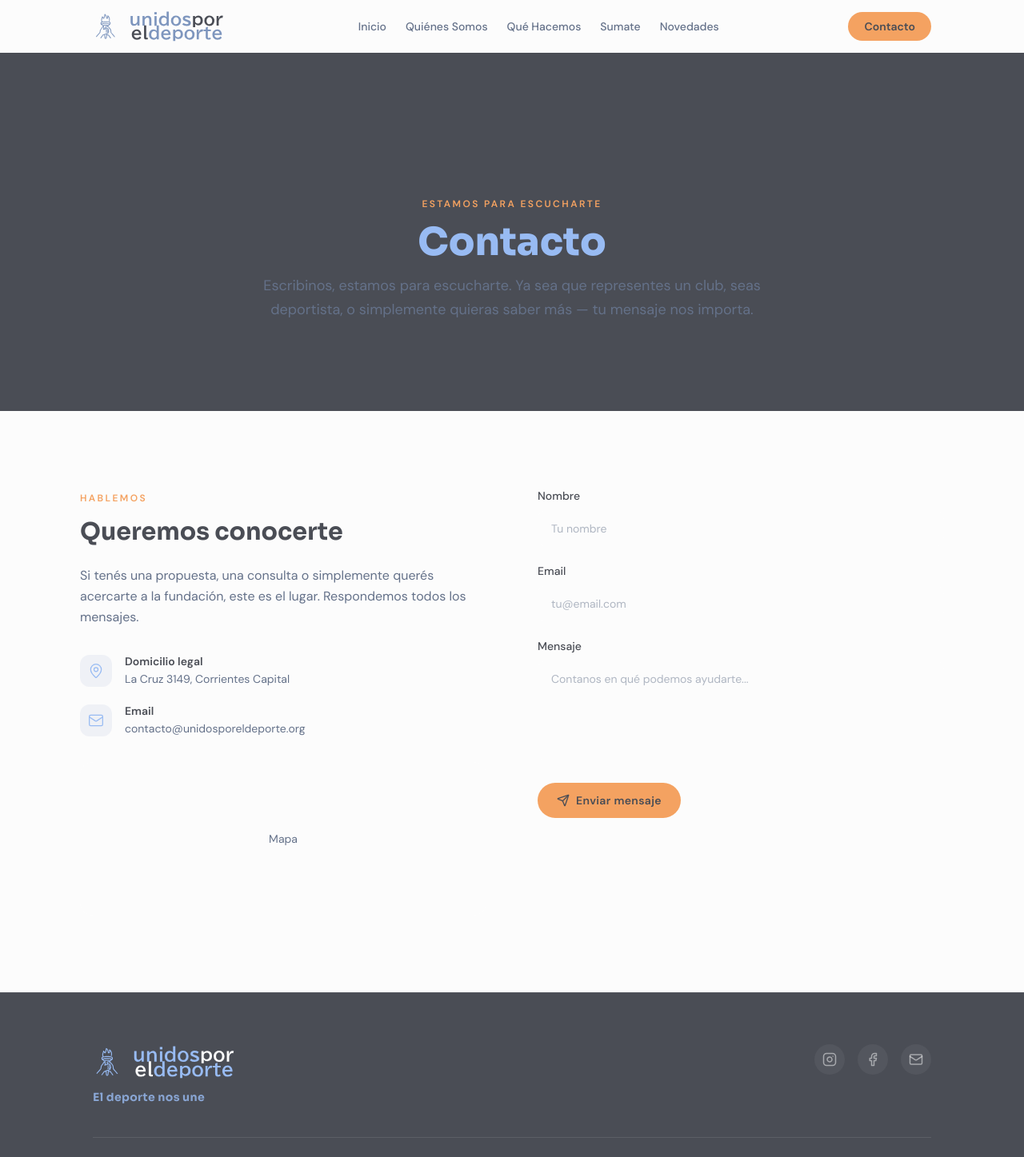
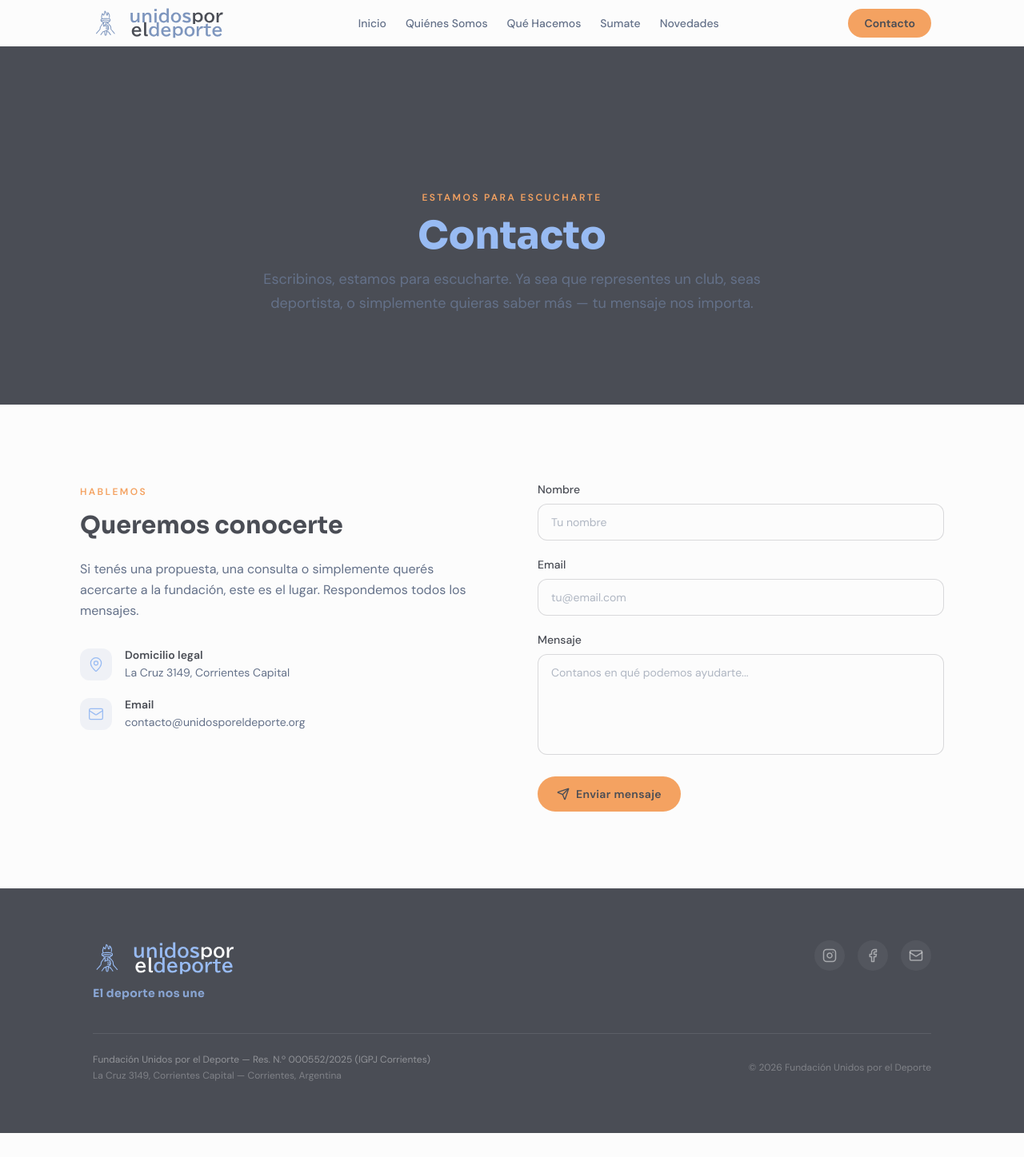
Before and after one commit to andrealopezpalomeque/unidosporeldeporte, a Nuxt app in the folder client/: page /contacto in a window 1280 px wide. Shown: the top 1447 px of the page at 80% size. After the commit the page ends 1417 px from the top, so only its background shows below. Built offline with nearby package versions, Linux system fonts and the light colour scheme; a web font is replaced by a local one.

Commit message:
fixes contacto form

```diff
--- a/client/components/AppHeader.vue
+++ b/client/components/AppHeader.vue
@@ -6,7 +6,7 @@
       'bg-white/95 backdrop-blur-sm',
     ]"
   >
-    <nav class="mx-auto max-w-[1080px] flex items-center justify-between px-4 py-3">
+    <nav class="mx-auto max-w-[1080px] flex items-center justify-between px-4 py-2">
       <!-- Logo -->
       <FullLogo
         layout="horizontal"
--- a/client/components/ContactSection.vue
+++ b/client/components/ContactSection.vue
@@ -34,7 +34,7 @@
             id="nombre"
             type="text"
             placeholder="Tu nombre"
-            class="w-full rounded-xl border border-white/10 dark:border-white/5 bg-white/5 dark:bg-white/[0.03] px-4 py-3 font-body text-sm text-inherit placeholder:text-slate/50 focus:outline-none focus:ring-2 focus:ring-light/30 transition-all duration-200"
+            class="w-full rounded-xl border border-dark/20 bg-white px-4 py-3 font-body text-sm text-dark placeholder:text-slate/50 focus:outline-none focus:ring-2 focus:ring-blue/40 focus:border-transparent transition-all duration-200"
           />
         </div>
         <div>
@@ -43,7 +43,7 @@
             id="email"
             type="email"
             placeholder="tu@email.com"
-            class="w-full rounded-xl border border-white/10 dark:border-white/5 bg-white/5 dark:bg-white/[0.03] px-4 py-3 font-body text-sm text-inherit placeholder:text-slate/50 focus:outline-none focus:ring-2 focus:ring-light/30 transition-all duration-200"
+            class="w-full rounded-xl border border-dark/20 bg-white px-4 py-3 font-body text-sm text-dark placeholder:text-slate/50 focus:outline-none focus:ring-2 focus:ring-blue/40 focus:border-transparent transition-all duration-200"
           />
         </div>
         <div>
@@ -52,7 +52,7 @@
             id="mensaje"
             rows="4"
             placeholder="Contanos en qué podemos ayudarte..."
-            class="w-full rounded-xl border border-white/10 dark:border-white/5 bg-white/5 dark:bg-white/[0.03] px-4 py-3 font-body text-sm text-inherit placeholder:text-slate/50 focus:outline-none focus:ring-2 focus:ring-light/30 transition-all duration-200 resize-none"
+            class="w-full rounded-xl border border-dark/20 bg-white px-4 py-3 font-body text-sm text-dark placeholder:text-slate/50 focus:outline-none focus:ring-2 focus:ring-blue/40 focus:border-transparent transition-all duration-200 resize-none"
           />
         </div>
         <BaseButton type="submit" variant="primary" class="w-full sm:w-auto">
--- a/client/components/HeroSection.vue
+++ b/client/components/HeroSection.vue
@@ -1,5 +1,5 @@
 <template>
-  <section class="relative min-h-screen flex items-center px-4 py-20 lg:py-40 overflow-hidden">
+  <section class="relative min-h-screen flex items-center px-4 py-12 lg:py-20 overflow-hidden">
 
     <!-- Background: clean white -->
     <div class="absolute inset-0 bg-white" />
@@ -10,7 +10,7 @@
     <div class="relative z-10 w-full max-w-[1080px] mx-auto grid grid-cols-1 lg:grid-cols-2 gap-12 lg:gap-8 items-center">
 
       <!-- ── LEFT COLUMN: Text ── -->
-      <div class="flex flex-col gap-8">
+      <div class="flex flex-col gap-6">
 
         <!-- Badge -->
         <div class="reveal">
--- a/client/pages/contacto.vue
+++ b/client/pages/contacto.vue
@@ -94,10 +94,6 @@ onMounted(() => {
           </div>
         </div>
 
-        <!-- Map placeholder -->
-        <div class="mt-8 rounded-2xl bg-white/5 dark:bg-white/[0.03] border border-white/10 dark:border-white/5 h-48 flex items-center justify-center">
-          <span class="text-sm text-slate font-body">Mapa</span>
-        </div>
       </div>
 
       <!-- Form Side -->
@@ -113,7 +109,7 @@ onMounted(() => {
               type="text"
               required
               placeholder="Tu nombre"
-              class="w-full px-4 py-3 rounded-xl border border-white/10 dark:border-white/5 bg-white/5 dark:bg-white/[0.03] text-dark dark:text-white placeholder-slate/50 font-body text-sm focus:outline-none focus:ring-2 focus:ring-light/30 focus:border-transparent transition-all duration-200"
+              class="w-full px-4 py-3 rounded-xl border border-dark/20 bg-white text-dark placeholder-slate/50 font-body text-sm focus:outline-none focus:ring-2 focus:ring-blue/40 focus:border-transparent transition-all duration-200"
             />
           </div>
 
@@ -127,7 +123,7 @@ onMounted(() => {
               type="email"
               required
               placeholder="tu@email.com"
-              class="w-full px-4 py-3 rounded-xl border border-white/10 dark:border-white/5 bg-white/5 dark:bg-white/[0.03] text-dark dark:text-white placeholder-slate/50 font-body text-sm focus:outline-none focus:ring-2 focus:ring-light/30 focus:border-transparent transition-all duration-200"
+              class="w-full px-4 py-3 rounded-xl border border-dark/20 bg-white text-dark placeholder-slate/50 font-body text-sm focus:outline-none focus:ring-2 focus:ring-blue/40 focus:border-transparent transition-all duration-200"
             />
           </div>
 
@@ -141,7 +137,7 @@ onMounted(() => {
               required
               rows="5"
               placeholder="Contanos en qué podemos ayudarte..."
-              class="w-full px-4 py-3 rounded-xl border border-white/10 dark:border-white/5 bg-white/5 dark:bg-white/[0.03] text-dark dark:text-white placeholder-slate/50 font-body text-sm focus:outline-none focus:ring-2 focus:ring-light/30 focus:border-transparent transition-all duration-200 resize-none"
+              class="w-full px-4 py-3 rounded-xl border border-dark/20 bg-white text-dark placeholder-slate/50 font-body text-sm focus:outline-none focus:ring-2 focus:ring-blue/40 focus:border-transparent transition-all duration-200 resize-none"
             ></textarea>
           </div>
 
```
